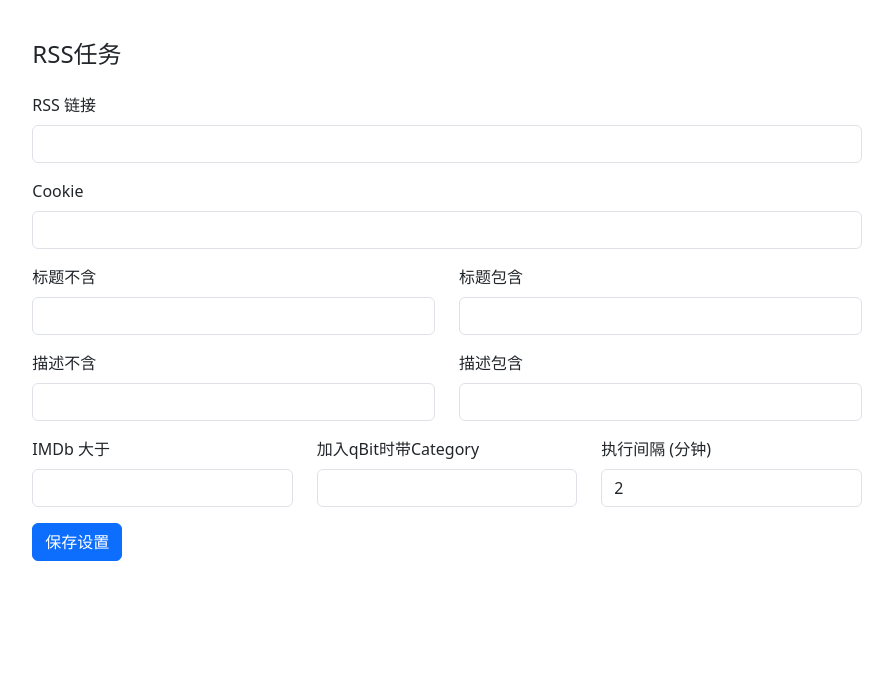
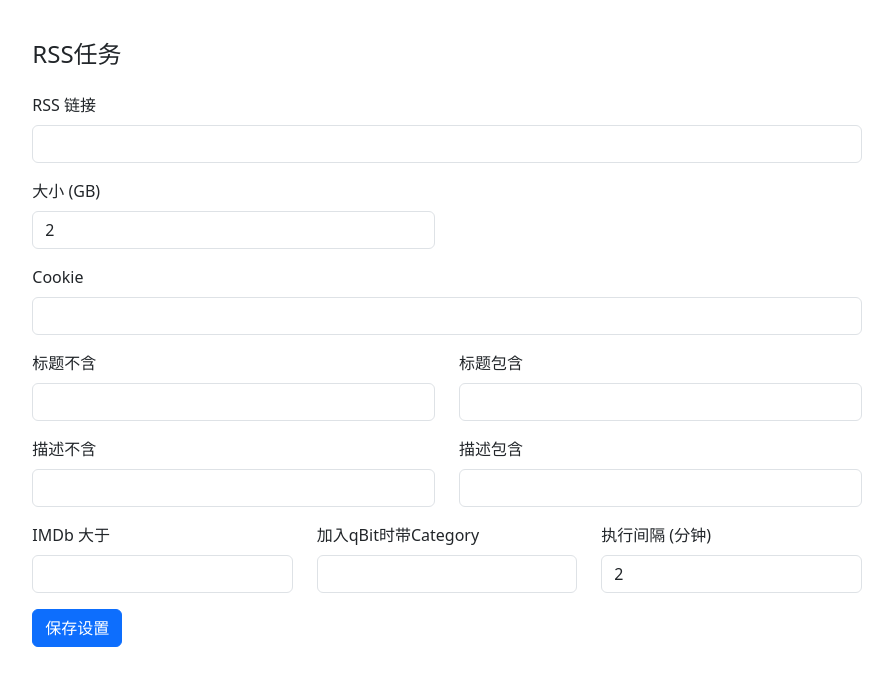
Before and after one commit to ccf-2012/torrss, a Flask app: page /rssnew in a window 1280 px wide. Shown: the part 56-742 px from the top of the page, without its empty margins (193-1086 px from the left). Run offline with Flask 3, Linux system fonts and the light colour scheme; some libraries are stand-ins or nearby versions.

Commit message:
size_min/max

```diff
--- a/app.py
+++ b/app.py
@@ -58,6 +58,7 @@ class RSSTask(db.Model):
     info_not_regex = db.Column(db.String(120))
     min_imdb = db.Column(db.Float, default=0.0)
     size_min = db.Column(db.Integer, default=2)
+    size_max = db.Column(db.Integer, default=100)
     task_interval = db.Column(db.Integer, default=2)
     total_count = db.Column(db.Integer)
     accept_count = db.Column(db.Integer)
@@ -119,6 +120,7 @@ class RSSTaskForm(Form):
     info_regex = StringField('描述包含')
     info_not_regex = StringField('描述不含')
     size_min = IntegerField('大小 (GB)', default=2)
+    size_max = IntegerField('大小 (GB)', default=100)
     min_imdb = DecimalField('IMDb 大于', validators=[NumberRange(min=0, max=10)])
     task_interval = IntegerField('执行间隔 (分钟)', default=2)
     qbcategory = StringField('加入qBit时带Category')
@@ -256,6 +258,7 @@ def rssNew():
         task.info_not_regex = form.info_not_regex.data
         task.min_imdb = form.min_imdb.data
         task.size_min = form.size_min.data
+        task.size_max = form.size_max.data
         task.task_interval = form.task_interval.data
         task.qbcategory = form.qbcategory.data
         task.total_count = 0
@@ -289,6 +292,7 @@ def rssEdit(id):
     form.info_not_regex.data = task.info_not_regex
     form.min_imdb.data = task.min_imdb
     form.size_min.data = task.size_min
+    form.size_max.data = task.size_max
     form.task_interval.data = task.task_interval
 
     if request.method == 'POST':
@@ -302,6 +306,7 @@ def rssEdit(id):
         task.info_not_regex = form.info_not_regex.data
         task.min_imdb = form.min_imdb.data
         task.size_min = form.size_min.data
+        task.size_max = form.size_max.data
         task.task_interval = form.task_interval.data
         # task.total_count = 0
         # task.accept_count = 0
--- a/templates/rssnew.html
+++ b/templates/rssnew.html
@@ -13,6 +13,14 @@
             <div class="form-group mb-3">
                 {{form.rsslink.label(class='form-label')}}
                 {{ form.rsslink(class="form-control") }}
+            </div>
+            <div class="row form-row">
+                <div class="form-group col-md-6 mb-0">
+                    <div class="form-group mb-3">
+                        {{form.size_min.label(class='form-label')}}
+                        {{ form.size_min(class="form-control") }}
+                    </div>
+                </div>
             </div>
             <div class="form-group mb-3">
                 {{form.cookie.label(class='form-label')}}
```
